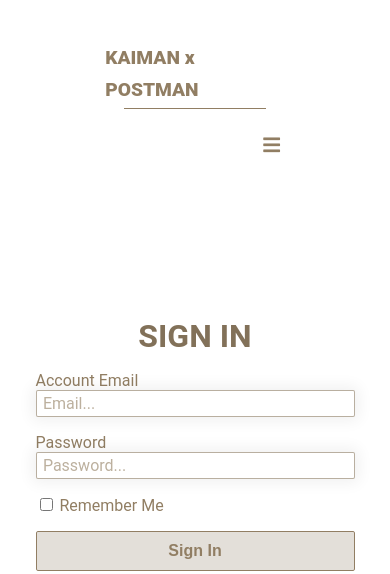
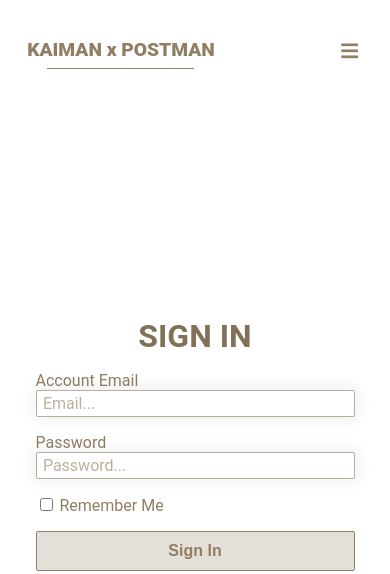
Before and after one commit to swolrus/dwndigital, a Flask app: page /admin/ in a window 390 px wide. Shown: the top 574 px of the page. Run offline with Flask 2, Linux system fonts and the light colour scheme; parts of the project's set-up code (start-up, migrations or seed data) failed here and were passed over.

Commit message:
fixed navigation scale

```diff
--- a/app/static/css/main.css
+++ b/app/static/css/main.css
@@ -51,7 +51,7 @@
 
 nav {
   margin: 0 auto;
-  padding: 2rem 1rem;
+  padding: 1.5rem 1rem;
   display: flex;
 }
 nav ul {
@@ -98,16 +98,16 @@ nav .disabled {
 }
 
 @media only screen and (max-width: 768px) {
-  nav {
-    width: 100%;
+  nav.navbar {
+    width: 100% !important;
   }
-  nav ul {
+  nav.navbar ul {
     display: none;
   }
-  nav ul li {
+  nav.navbar ul li {
     margin-top: 0.4rem;
   }
-  nav .collapse-state {
+  nav.navbar .collapse-state {
     display: inline-block;
   }
 }
--- a/app/static/scss/dwndigital/_navbar.scss
+++ b/app/static/scss/dwndigital/_navbar.scss
@@ -36,7 +36,7 @@
 }
 nav {
     margin: 0 auto;
-    padding: 2rem 1rem;
+    padding: 1.5rem 1rem;
     display: flex;
     ul {
         list-style: none;
@@ -79,8 +79,8 @@ nav {
     float: none;
 }
 @media only screen and (max-width: 768px) {
-    nav {
-        width: 100%;
+    nav.navbar {
+        width: 100%!important;
         ul {
             display: none;
             li {
```
